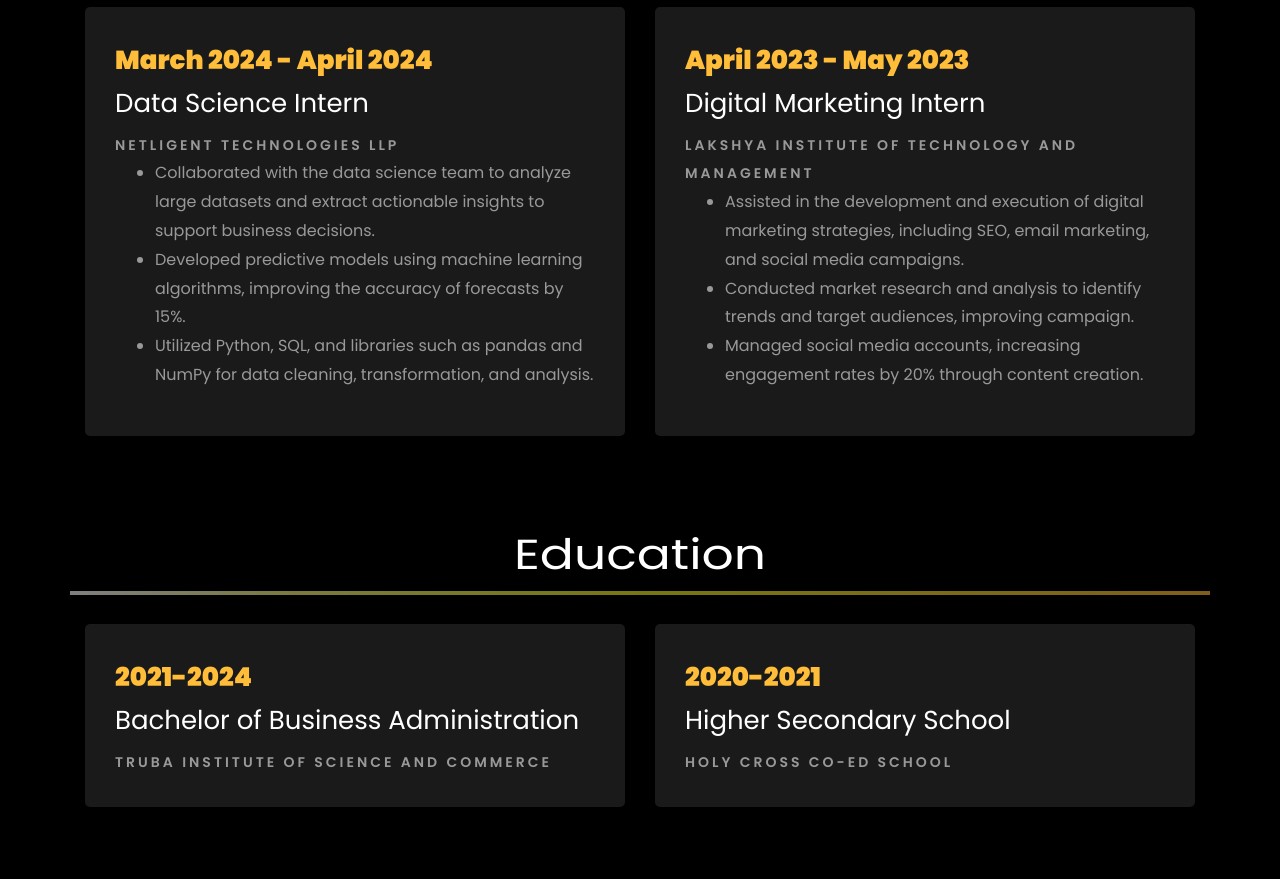
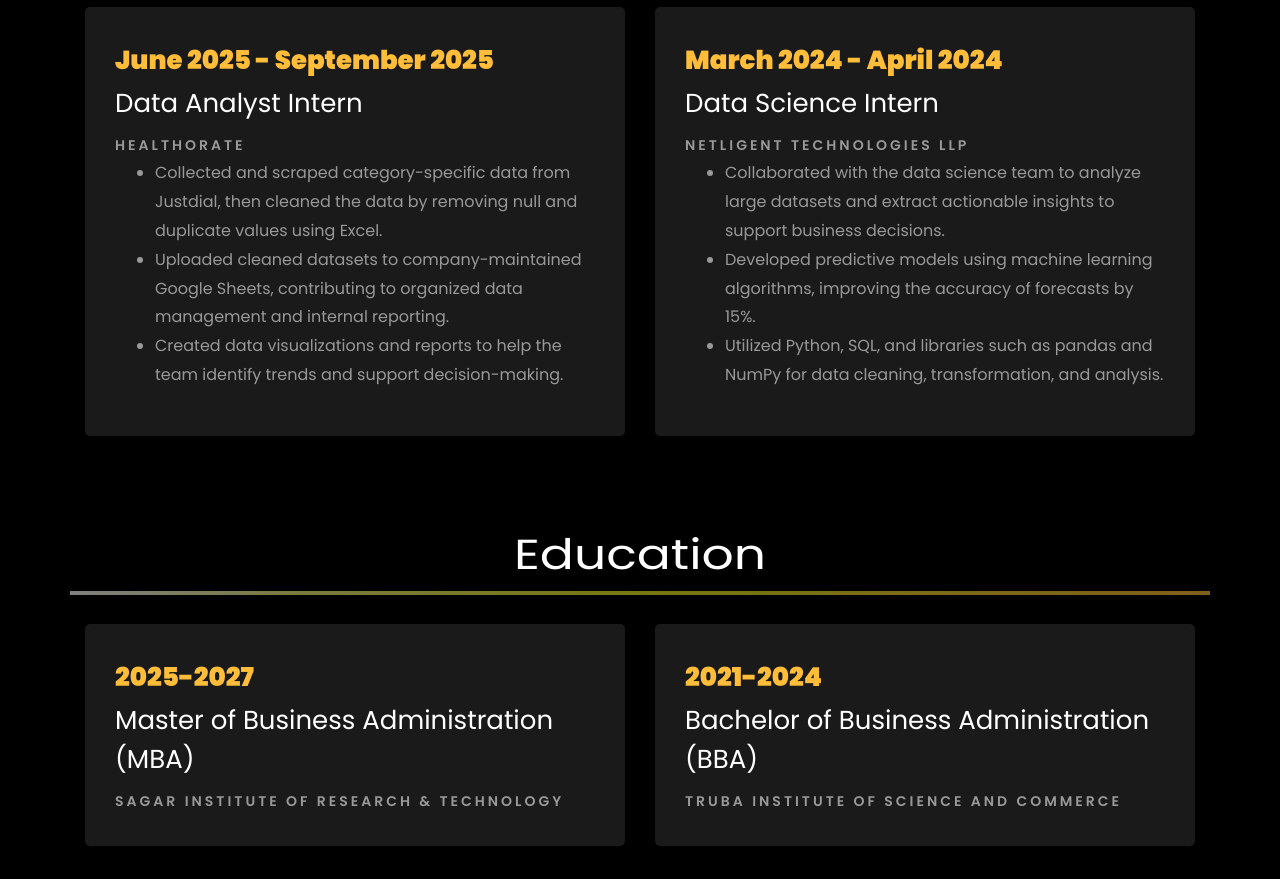
Before and after one commit to Abhay-datascience/Abhay-datascience.github.io, a plain HTML site: page index.html in a window 1280 px wide. Shown: the part 2080-2959 px from the top of the page. Drawn offline with Linux system fonts and the light colour scheme; files whose address does not match are found by name.

Commit message:
initial commit

```diff
--- a/index.html
+++ b/index.html
@@ -325,17 +325,17 @@
 		<div class="row">
 				<div class="col-md-6">
 					<div class="resume-wrap ftco-animate">
-						<span class="date">March 2024 - April 2024</span>
-						<h2>Data Science Intern</h2>
-						<span class="position">Netligent Technologies LLP</span>
+						<span class="date">June 2025 - September 2025</span>
+						<h2>Data Analyst Intern</h2>
+						<span class="position">Healthorate</span>
 						<!-- <p class="mt-4">Merkle, a leading CXM and media company with over 10K+ professionals globally. It's a part of Dentsu International.  -->
 							<ul>
-								<li>Collaborated with the data science team to analyze large datasets and extract actionable insights to
-									support business decisions.</li>
-								<li>Developed predictive models using machine learning algorithms, improving the accuracy of forecasts
-									by 15%.</li>
-								<li>Utilized Python, SQL, and libraries such as pandas and NumPy for data cleaning, transformation, and
-									analysis.</li>
+								<li>Collected and scraped category-specific data from Justdial, then cleaned the data by removing null and duplicate
+									values using Excel.</li>
+								<li>Uploaded cleaned datasets to company-maintained Google Sheets, contributing to organized data management and
+									internal reporting.</li>
+								<li>Created data visualizations and reports to help the team identify trends and support
+									decision-making.</li>
 							</ul>
 						</p>
 					</div>
@@ -344,15 +344,17 @@
 
 				<div class="col-md-6">
 					<div class="resume-wrap ftco-animate">
-						<span class="date">April 2023 - May 2023</span>
-						<h2>Digital Marketing Intern</h2>
-						<span class="position">Lakshya Institute of Technology and Management</span>
+						<span class="date">March 2024 - April 2024</span>
+						<h2>Data Science Intern</h2>
+						<span class="position">Netligent Technologies LLP</span>
 						<!-- <p class="mt-4">iQuanti is a data-driven digital marketing analytics and solutions company, helps top 100 global brands.  -->
 							<ul>
-								<li>Assisted in the development and execution of digital marketing strategies, including SEO, email
-									marketing, and social media campaigns.</li>
-								<li> Conducted market research and analysis to identify trends and target audiences, improving campaign.</li>
-								<li>Managed social media accounts, increasing engagement rates by 20% through content creation.</li>
+								<li>Collaborated with the data science team to analyze large datasets and extract actionable insights to
+									support business decisions.</li>
+								<li> Developed predictive models using machine learning algorithms, improving the accuracy of forecasts
+									by 15%.</li>
+								<li>Utilized Python, SQL, and libraries such as pandas and NumPy for data cleaning, transformation, and
+									analysis.</li>
 							</ul>
 						</p>
 					</div>
@@ -372,18 +374,18 @@
 			<div class="row">
     			<div class="col-md-6">
     				<div class="resume-wrap ftco-animate">
-    					<span class="date">2021-2024</span>
-    					<h2>Bachelor of Business Administration</h2>
-    					<span class="position">Truba Institute of Science and Commerce</span>
+    					<span class="date">2025-2027</span>
+    					<h2>Master of Business Administration (MBA)</h2>
+    					<span class="position">Sagar Institute of Research & Technology</span>
     					<!-- <p class="mt-4">Grade: First class distinction.</p> -->
     				</div>
     			</div>
 
     			<div class="col-md-6">
     				<div class="resume-wrap ftco-animate">
-    					<span class="date">2020-2021</span>
-    					<h2>Higher Secondary School</h2>
-    					<span class="position">Holy Cross Co-ed School</span>
+    					<span class="date">2021-2024</span>
+    					<h2>Bachelor of Business Administration (BBA)</h2>
+    					<span class="position">Truba Institute of Science and Commerce</span>
     					<!-- <p class="mt-4">Grade: First class distinction.</p> -->
     				</div>
 				</div>
```
